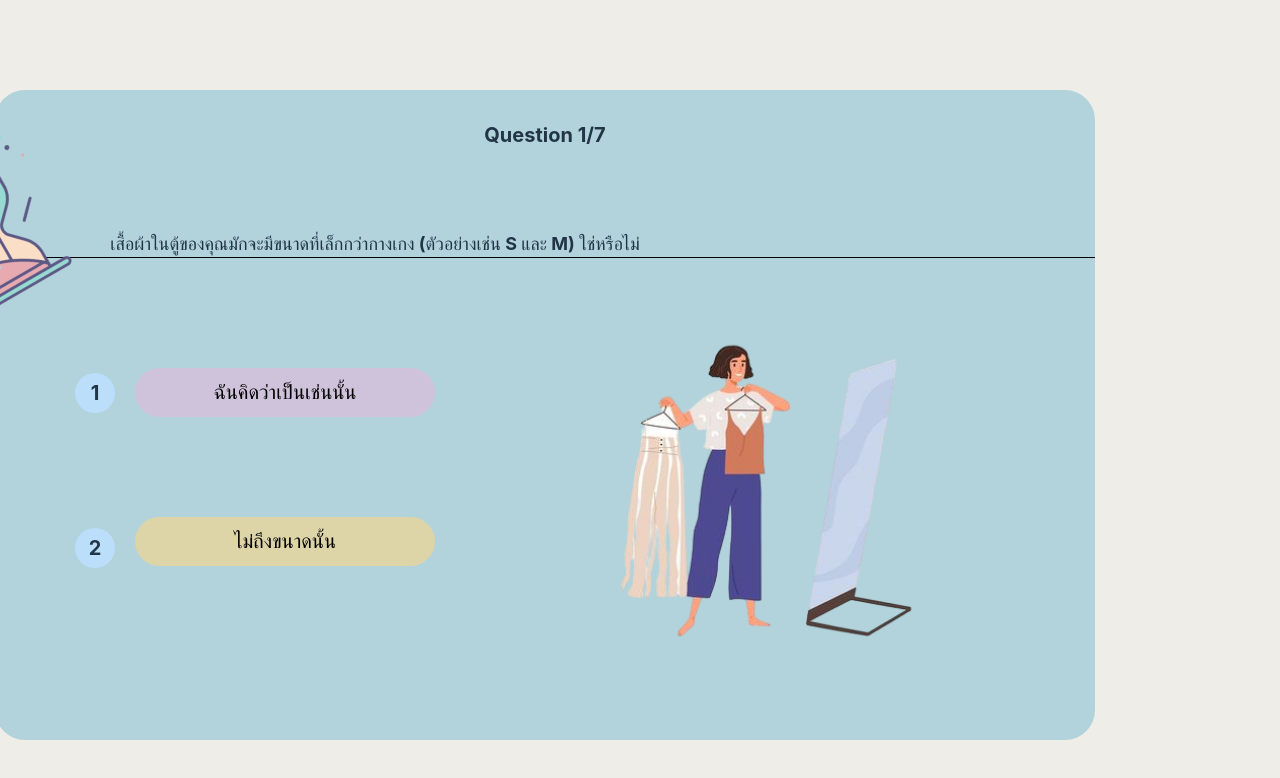
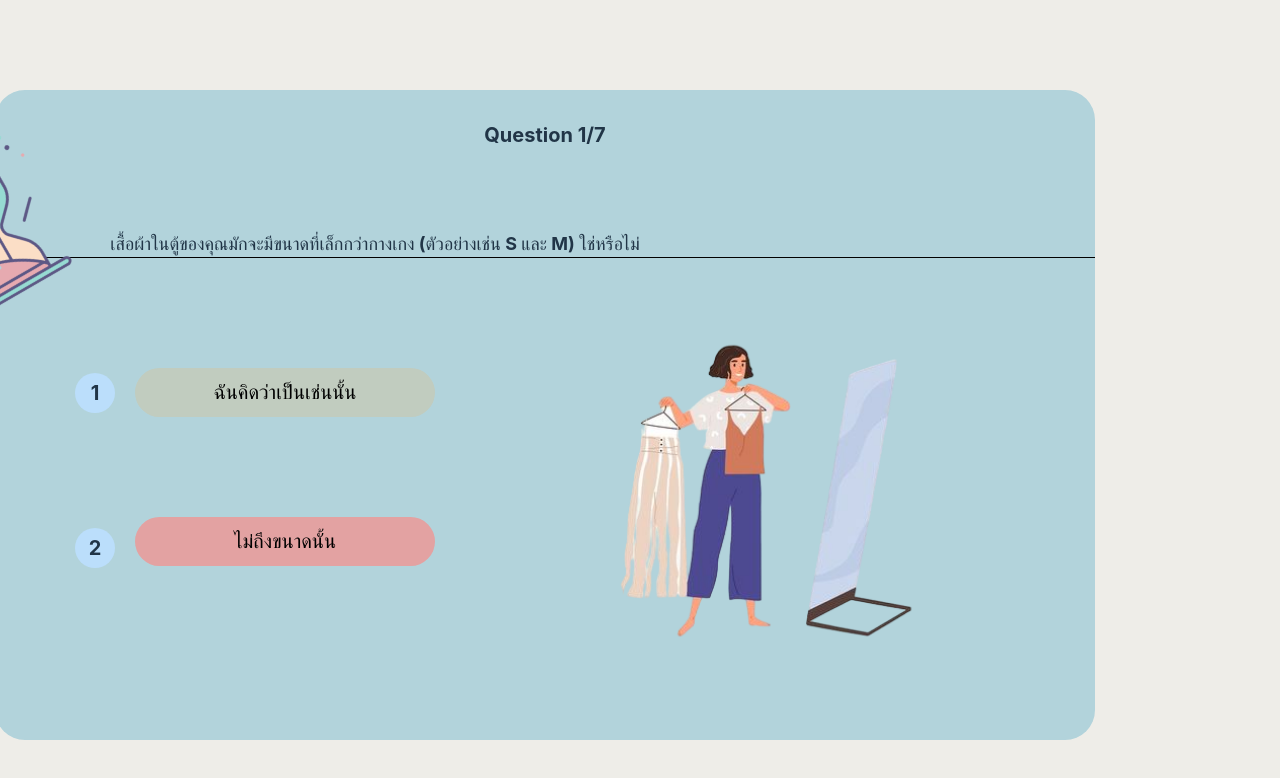
Before and after one commit to Gxamsrtt023/Alway_project, a React (Vite) app: page / in a window 1280 px wide. Shown: the top 778 px of the page. Built offline with nearby package versions, Linux system fonts and the light colour scheme.

Commit message:
lastfinal1

```diff
--- a/src/Q1.css
+++ b/src/Q1.css
@@ -60,7 +60,7 @@ body {
 .Button1_Ans1 {
     width: 300px;
   border-radius: 80px;
-  background-color: #CEC3DB;
+  background-color: #C1CCBF;
   color: rgb(0, 0, 0);
   font: 20px sans-serif;
   margin: 80px 30px;
@@ -73,7 +73,7 @@ body {
     width: 300px;
   font: 20px sans-serif;
   border-radius: 80px;
-  background-color: #DDD4A7;
+  background-color: #E3A2A2;
   color: rgb(0, 0, 0);
   position: relative;
   display: block;
```
